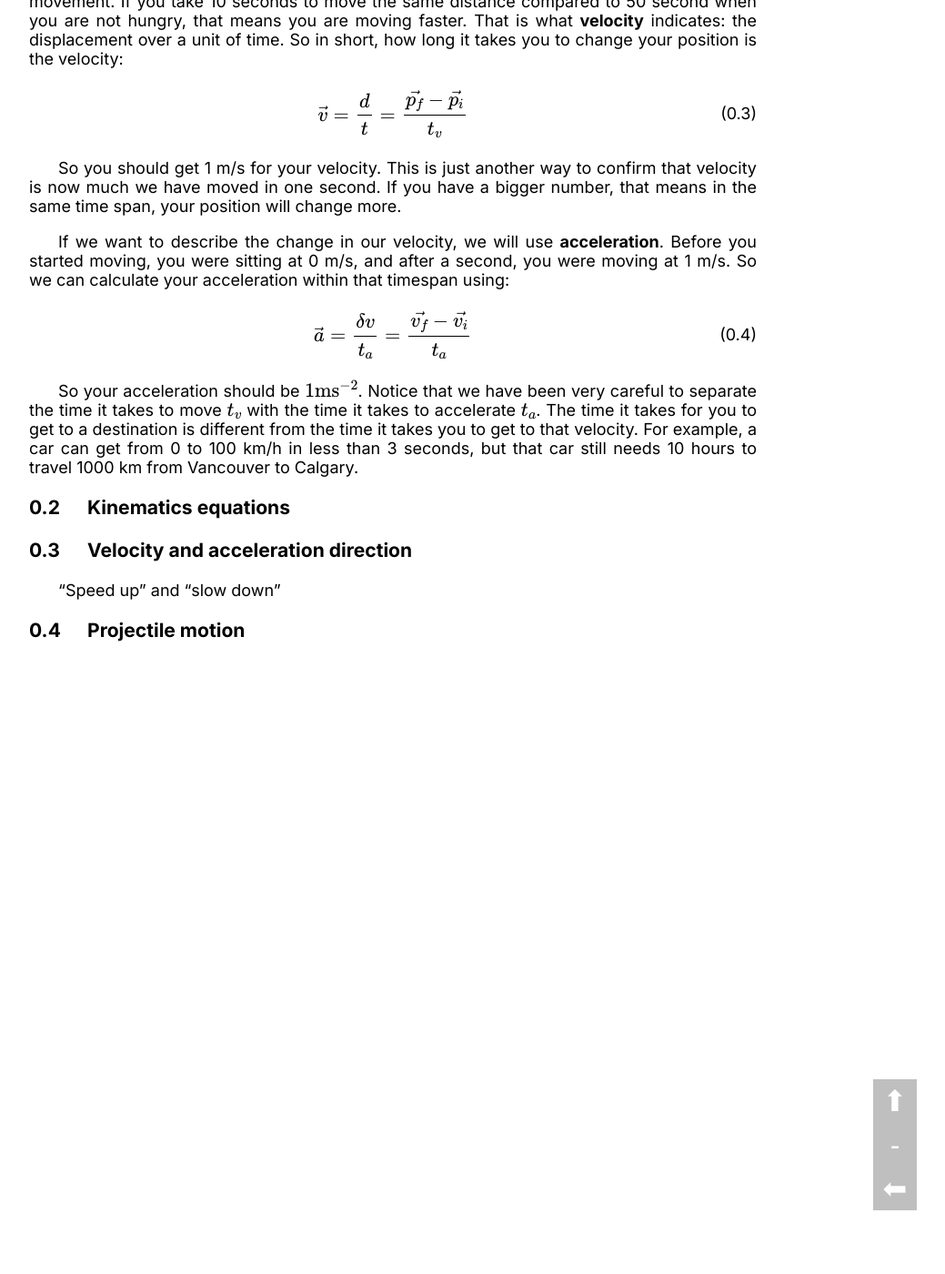
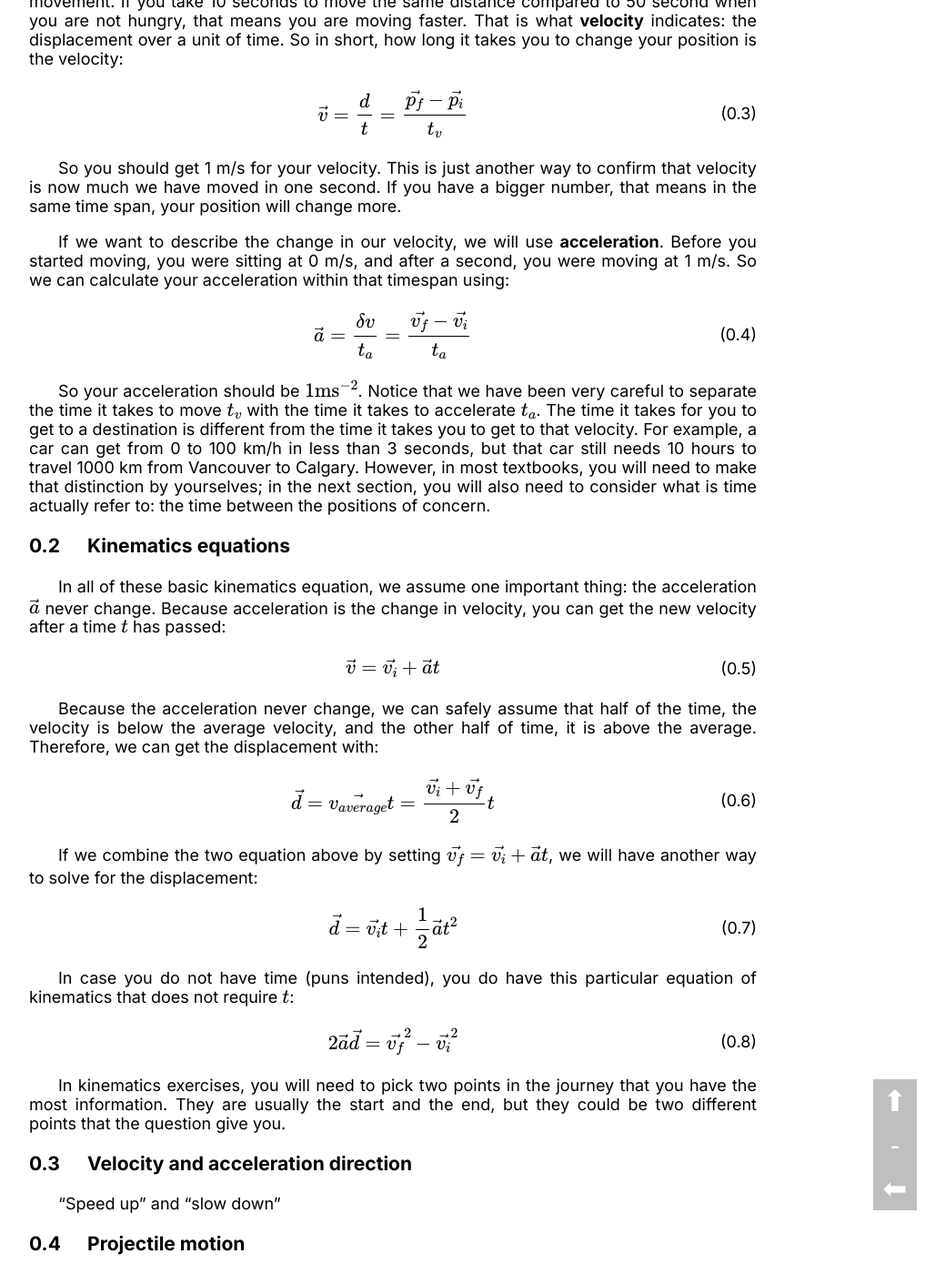
Before and after one commit to LukeNK/n-week-project, a Jekyll site: the page built from drafts/kinematics.md, in a window 1280 px wide and 1400 px high, scrolled down 771 px. Shown: the whole window at 91% size, without its empty margins (208-1247 px from the left). Built offline with Jekyll 4.4.1, drawn with Linux system fonts in a browser that asks for light colours.

Commit message:
Add kinematics

```diff
--- a/drafts/kinematics.md
+++ b/drafts/kinematics.md
@@ -32,9 +32,32 @@ If we want to describe the change in our velocity, we will use **acceleration**.
     \vec{a} = \frac{\delta v}{t_a} = \frac{\vec{v_f} - \vec{v_i}}{t_a}
 </eq>
 
-So your acceleration should be $1\text{m}\text{s}^{-2}$. Notice that we have been very careful to separate the time it takes to move $t_v$ with the time it takes to accelerate $t_a$. The time it takes for you to get to a destination is different from the time it takes you to get to that velocity. For example, a car can get from 0 to 100 km/h in less than 3 seconds, but that car still needs 10 hours to travel 1000 km from Vancouver to Calgary.
+So your acceleration should be $1\text{m}\text{s}^{-2}$. Notice that we have been very careful to separate the time it takes to move $t_v$ with the time it takes to accelerate $t_a$. The time it takes for you to get to a destination is different from the time it takes you to get to that velocity. For example, a car can get from 0 to 100 km/h in less than 3 seconds, but that car still needs 10 hours to travel 1000 km from Vancouver to Calgary. However, in most textbooks, you will need to make that distinction by yourselves; in the next section, you will also need to consider what is time actually refer to: the time between the positions of concern.
 
 ### Kinematics equations
+In all of these basic kinematics equation, we assume one important thing: the acceleration $\vec{a}$ never change. Because acceleration is the change in velocity, you can get the new velocity after a time $t$ has passed:
+<eq>
+    \vec{v} = \vec{v_i} + \vec{a}t
+</eq>
+
+Because the acceleration never change, we can safely assume that half of the time, the velocity is below the average velocity, and the other half of time, it is above the average. Therefore, we can get the displacement with:
+<eq>
+    \vec{d} = \vec{v_{average}}t = \frac{\vec{v_i} + \vec{v_f}}{2}t
+</eq>
+
+If we combine the two equation above by setting $\vec{v_f} = \vec{v_i} + \vec{a}t$, we will have another way to solve for the displacement:
+<eq>
+    \vec{d} = \vec{v_i}t + \frac{1}{2}\vec{a}t^2
+</eq>
+
+In case you do not have time (puns intended), you do have this particular equation of kinematics that does not require $t$:
+<eq>
+    2\vec{a}\vec{d} = \vec{v_f}^2 - \vec{v_i}^2
+</eq>
+
+In kinematics exercises, you will need to pick two points in the journey that you have the most information. They are usually the start and the end, but they could be two different points that the question give you.
+
+<!-- ### Graph of kinematics functions -->
 
 ### Velocity and acceleration direction
 "Speed up" and "slow down"
```
